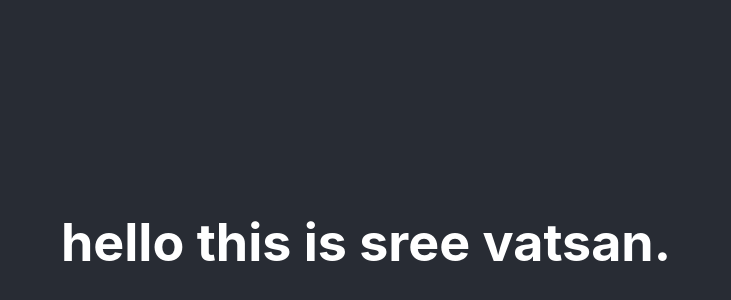
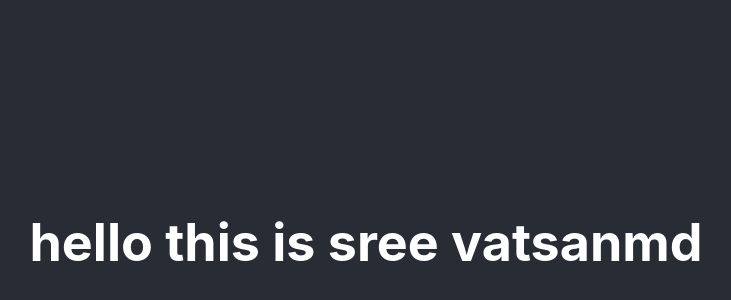
Before and after one commit to SREEVATSAN1252/front-end, a React (Create React App) app: page / in a window 1280 px wide. Shown: the part 158-458 px from the top of the page, without its empty margins (274-1005 px from the left). Built offline with nearby package versions, Linux system fonts and the light colour scheme.

Commit message:
Second change now is

```diff
--- a/src/App.js
+++ b/src/App.js
@@ -6,7 +6,7 @@ function App() {
     <div className="App">
       <header className="App-header">
         <h1>
-          hello this is sree vatsan.
+          hello this is sree vatsanmd
         </h1>
       </header>
     </div>
```
